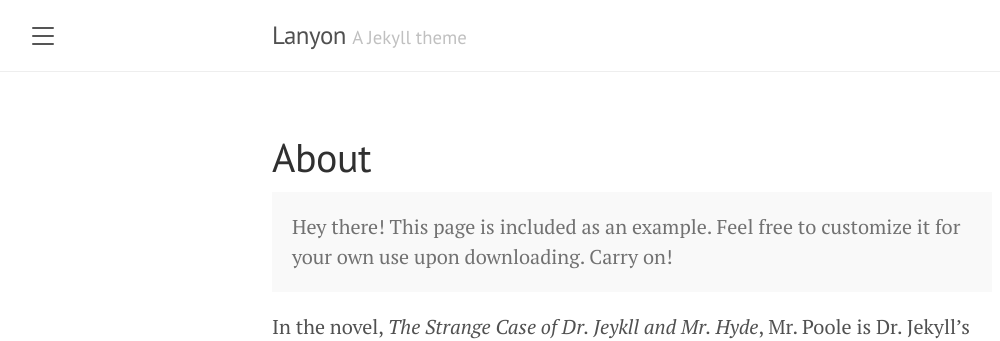
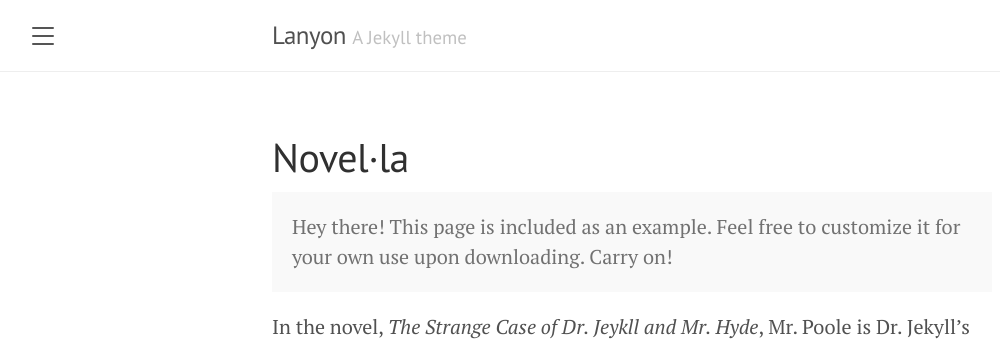
Before and after one commit to joan-medina-roca/blog-jmr-literatura, a Jekyll site: the page built from test-page2.md, in a window 1280 px wide. Shown: the top 341 px of the page, without its empty margins (8-1008 px from the left). Built offline with Jekyll 4.4.1, drawn with Linux system fonts in a browser that asks for light colours.

Commit message:
test-page2.md: changed

```diff
--- a/test-page2.md
+++ b/test-page2.md
@@ -1,6 +1,6 @@
 ---
 layout: page
-title: About
+title: Novel·la
 ---
 
 <p class="message">
```
